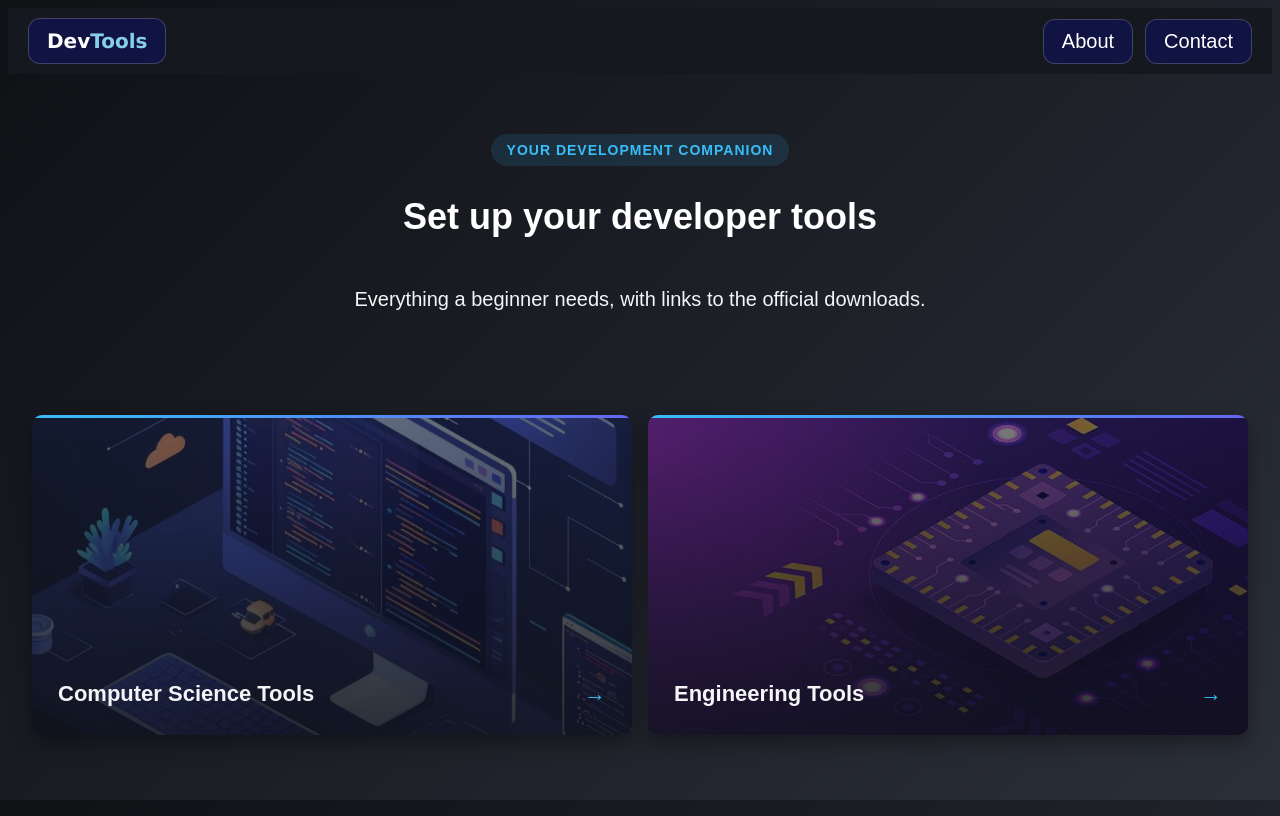
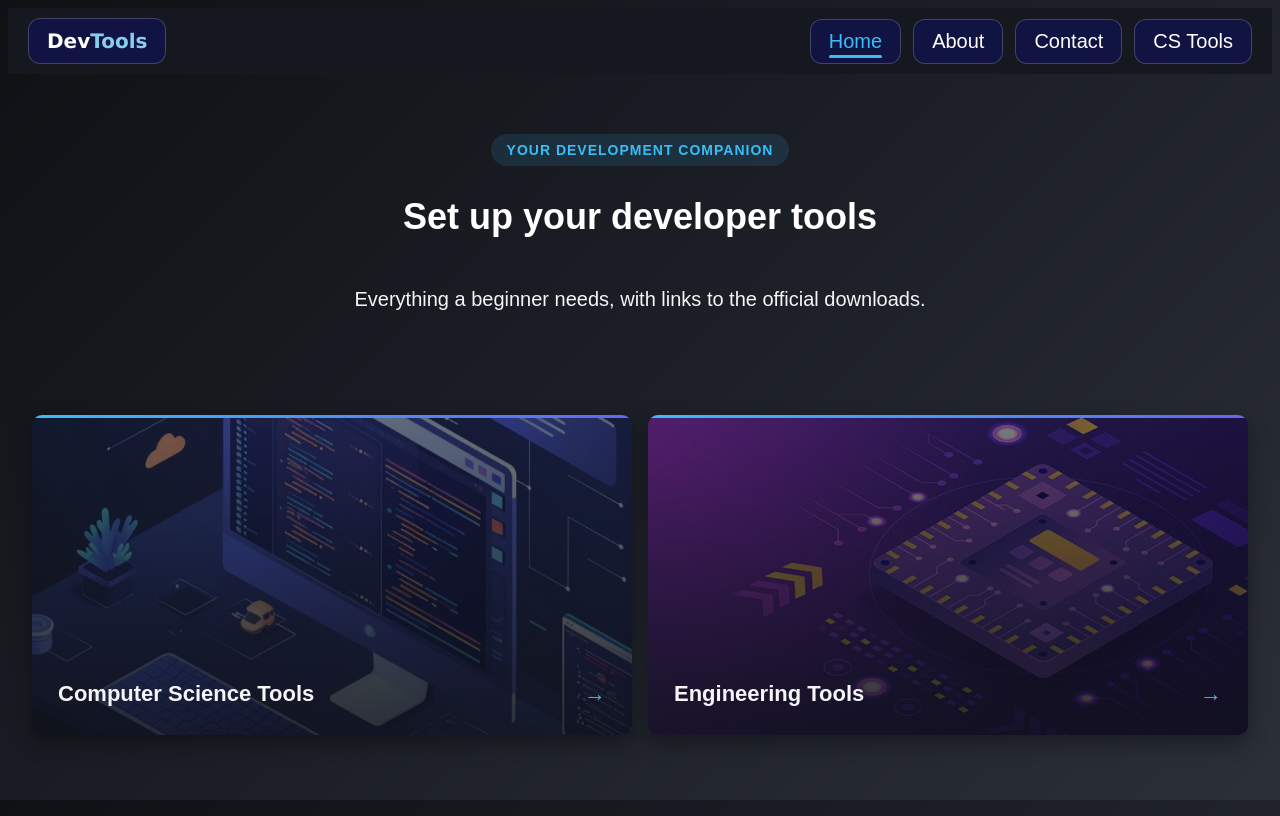
Before and after one commit to San-Omni-Nexus/DevTools, a plain HTML site: page index.html in a window 1280 px wide. Drawn offline with Linux system fonts and the light colour scheme.

Commit message:
Added an active page indicator

```diff
--- a/index.html
+++ b/index.html
@@ -11,8 +11,10 @@
      <nav class="navbar">
         <span class="logo">Dev<span class="accent">Tools</span></span>
          <div class="navlinks">
+        <a href="index.html" class="active">Home</a>
         <a href="#about">About</a>
         <a href="#contact">Contact</a>
+        <a href="devtoolsv.html">CS Tools</a>
          </div>
      </nav>
     </header>
@@ -26,5 +28,4 @@
      <ul id="ih">
      <li class="cscard"> <a href="devtoolsv.html"> Computer Science Tools</a></li>
      <li class="engcard"> <a> Engineering Tools</a> </li>
-
      </ul>
--- a/style.css
+++ b/style.css
@@ -65,10 +65,32 @@ header {
     padding: 10px 18px;
     }
 
+    .navlinks a {
+        position: relative
+    }
+
+    .navlinks a.active::after {
+            content: "";
+            position: absolute;
+            left: 18px;
+            right: 18px;
+            bottom: 5px;
+            height: 3px;
+            border-radius: 2px;
+            background-color: #38bdf8;
+
+    }
+
+    .navlinks a.active {
+              color: #38bdf8;
+    }
+
     .navlinks {
         display: flex;
         gap: 12px;
     }
+
+
 
     a {
         color: white;
```
Also changed, not shown: devtoolsv.html (+2 -0 lines).
